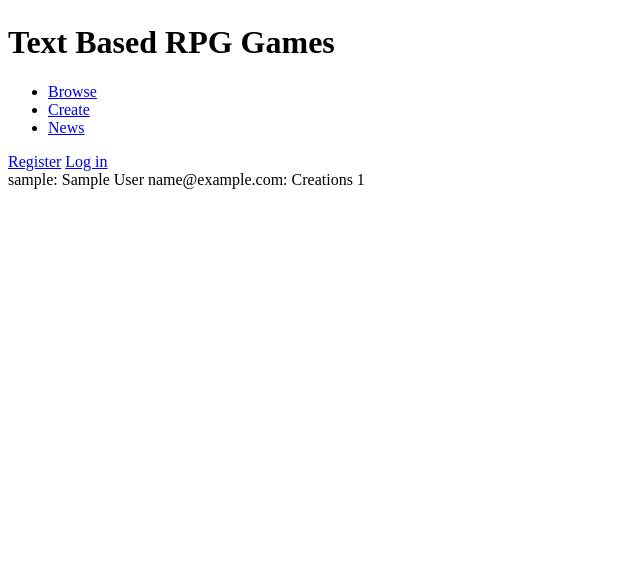
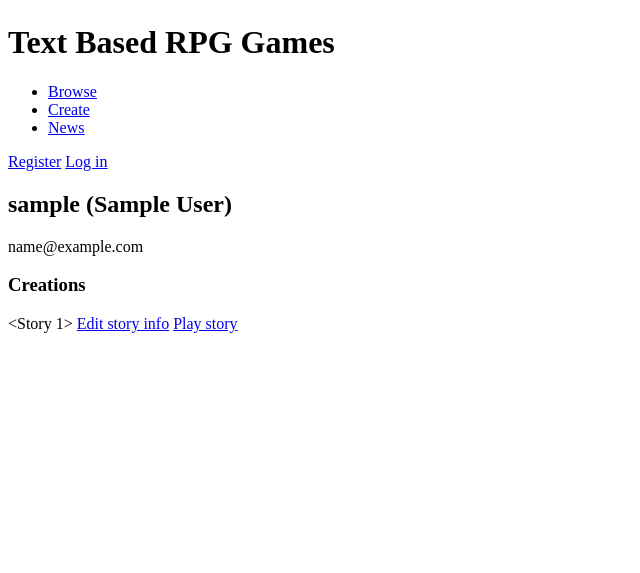
Before and after one commit to OmarWKH/janus, a Flask app: a page that uses janus/templates/profile.html in a window 1280 px wide. Shown: the part 189-762 px from the top of the page, without its empty margins (0-640 px from the left). Run offline with Flask 2, Linux system fonts and the light colour scheme; a user stored in the database is signed in; tables that the repository leaves empty hold one stand-in row (values such as "Sample post").

Commit message:
routing changes between edit_story, edit_story_info, and profile

```diff
--- a/janus/templates/edit_story.html
+++ b/janus/templates/edit_story.html
@@ -9,10 +9,10 @@
     <script type="text/javascript" src="{{ url_for('static', filename='sigmaGraph.js') }}"></script>
     <script type="text/javascript" src="{{ url_for('static', filename='sigma_layout.js') }}"></script>
     <script type="text/javascript" src="{{ url_for('static', filename='json_layout.js') }}"></script>
-    <script type="text/javascript" src="{{ url_for('static', filename=''" }}></script>
+    <script type="text/javascript" src="{{ url_for('static', filename='') }}"></script>
 
     <script type="text/javascript">
-        init({{ story.id|e }} , {{ story.json|tojson }}, 'graph', 'infoBox');
+        init({{ story.id|e }}, {{ story.json|tojson }}, 'graph', 'infoBox');
     </script>
 {% endblock %}
 
--- a/janus/templates/profile.html
+++ b/janus/templates/profile.html
@@ -1,11 +1,14 @@
 {% extends 'layout.html' %}
 
 {% block body %}
-	{{ user.username }}:
-	{{ user.first_name }} {{ user.last_name }}
-	{{ user.email }}:
-	Creations
-	{% for story in creations %}
+	<h2>{{ user.username }} ({{ user.first_name }} {{ user.last_name }})</h2>
+	{{ user.email }}
+	<h3>Creations</h3>
+	{% for story in creations.values() %}
 		{{ story }}
+		{% if story.author == current_user %}
+			<a href="{{ url_for('edit_story_info', _id=story._id) }}">Edit story info</a>
+		{% endif %}
+		<a href="{{ url_for('play_story', story_id=story._id) }}">Play story</a>
 	{% endfor %}
 {% endblock %}
--- a/janus/views.py
+++ b/janus/views.py
@@ -9,6 +9,8 @@ import os
 from sqlalchemy.exc import IntegrityError
 
 ## Main
+
+@app.route('/')
 @app.route('/list')
 def list_stories():
 	stories = Story.query.filter_by(published=True)
@@ -41,9 +43,35 @@ def create_story():
 		db.session.add(new_story)
 		db.session.commit()
 		flash("Created story")
-		return redirect(url_for('list_stories'))
+		return redirect(url_for('edit_story', _id=new_story._id))
 
-	return render_template('create.html')
+	action = url_for('create_story')
+	return render_template('create.html', story=None, checked='')
+
+@app.route('/info/<_id>', methods=['GET', 'POST'])
+@login_required
+def edit_story_info(_id):
+	if request.method == 'POST':
+		story = Story.query.get_or_404(_id)
+
+		if story.author != current_user:
+			abort(404)
+
+		story.title = request.form['title']
+		story.published = 'published' in request.form
+		story.json = request.form['story_json'] # to be removed, json creation is not done here
+
+		db.session.add(story)
+		db.session.commit()
+		flash("Edited story info")
+		return redirect(url_for('edit_story', _id=story._id))
+	elif request.method	== 'GET':
+		story = Story.query.get_or_404(_id)
+		checked = ''
+		if story.published:
+			checked = 'checked'
+		action = url_for('edit_story_info', _id=story._id)
+		return render_template('create.html', story=story, checked=checked, action=action)
 
 @app.route('/edit_story/<_id>')
 @login_required
@@ -182,7 +210,7 @@ def login():
 			if valid:
 				login_user(user, remember=False)
 				flash('Logged in')
-				return redirect(url_for('list_stories'))
+				return redirect(url_for('profile', username=username))
 
 		flash('Wrong username or password')
 	return render_template('login.html', username=username)
@@ -195,7 +223,7 @@ def logout():
 
 @app.route('/profile/<username>')
 def profile(username):
-	user = User.query.filter_by(username=username).first()
+	user = User.query.filter_by(username=username).first_or_404()
 	creations = user.creations
 	filtered_creations = {_id: story for _id, story in creations.items() if public_or_author(story)}
 	return render_template('profile.html', user=user, creations=filtered_creations)
```
Also changed, not shown: janus/templates/create.html (+9 -4 lines).
